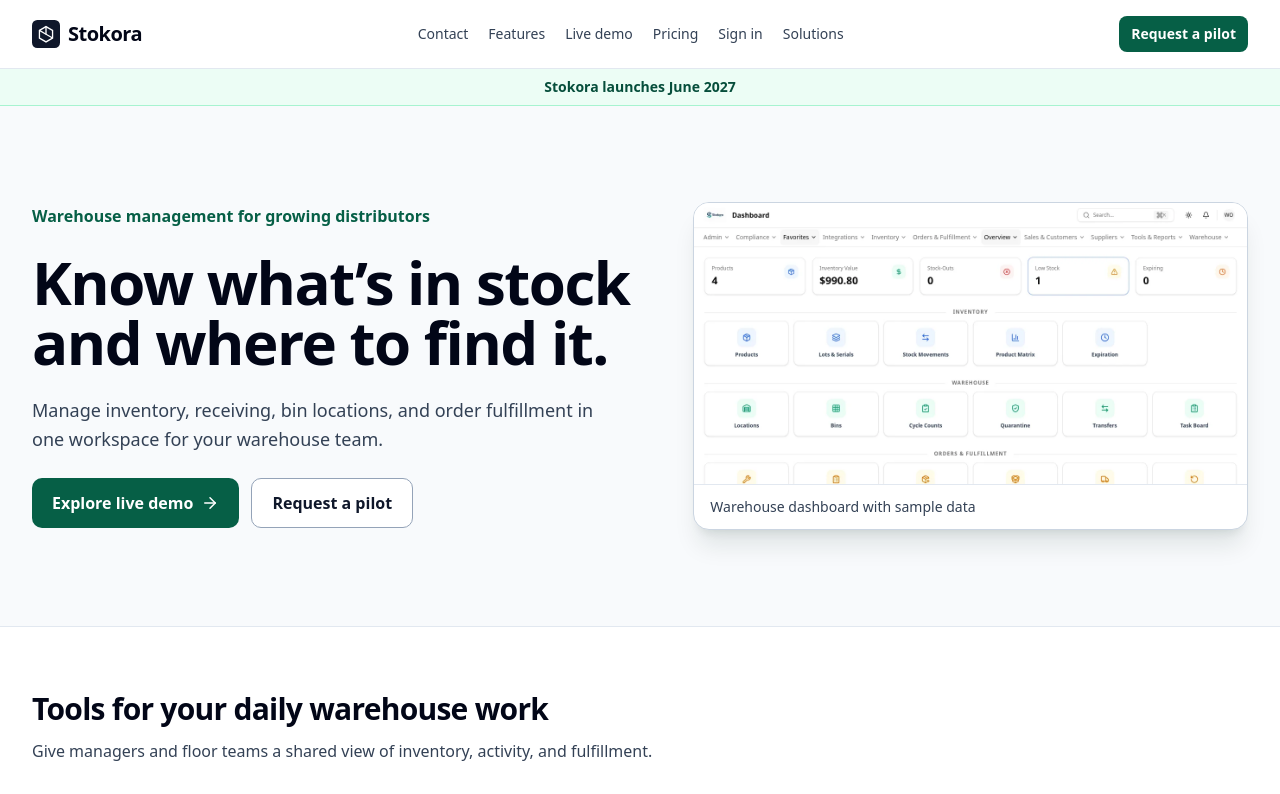
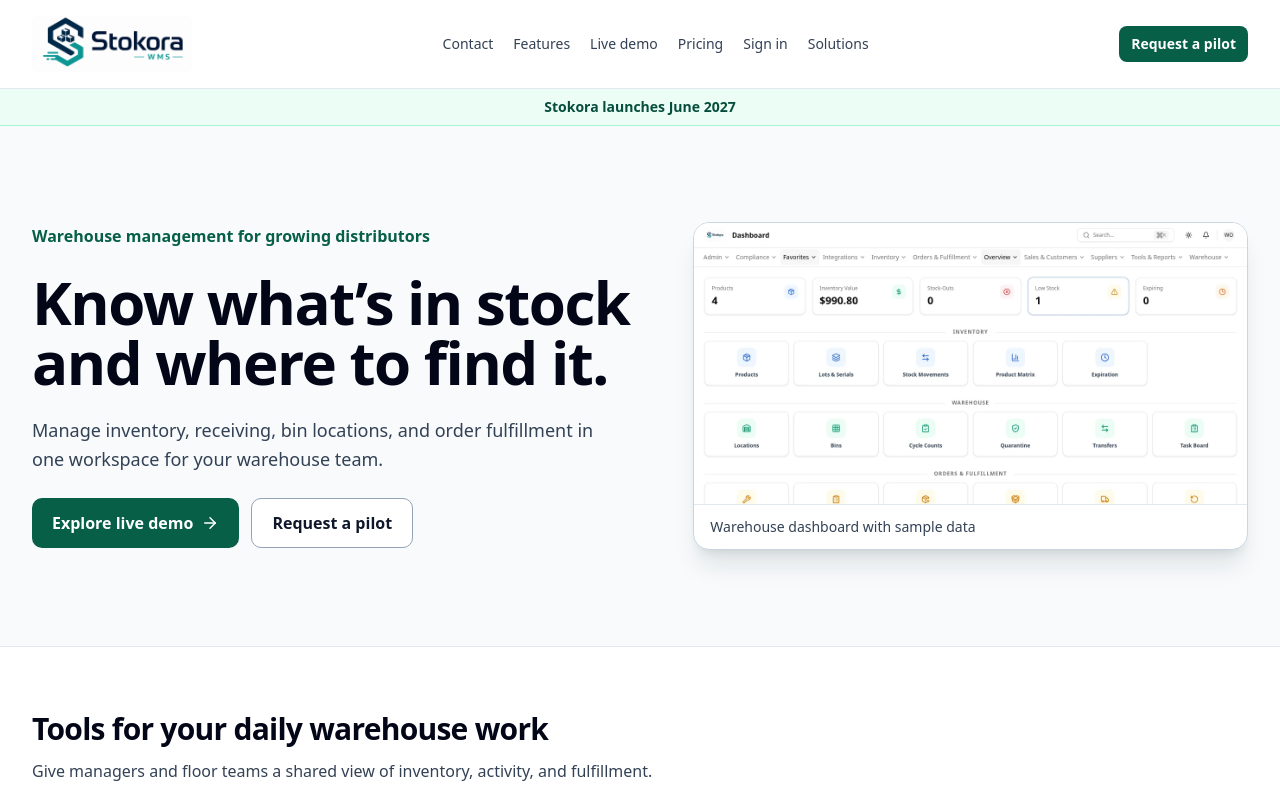
Before and after one commit to Phocas88/medtrack, a Next.js app: page / in a window 1280 px wide. Shown: the top 794 px of the page. Built offline with nearby package versions, Linux system fonts and the light colour scheme; no server answers.

Commit message:
Restore the Stokora wordmark in the public header

```diff
--- a/src/components/layout/public-header.tsx
+++ b/src/components/layout/public-header.tsx
@@ -15,8 +15,15 @@ export function PublicHeader({ currentPath, controls }: { currentPath?: string;
   return (
     <header className="border-b border-slate-200 bg-white text-slate-950">
       <div className="mx-auto flex max-w-7xl flex-wrap items-center justify-between gap-x-5 gap-y-3 px-5 py-4 lg:px-8">
-        <Link href="/" className="flex items-center gap-2 text-xl font-semibold tracking-tight">
-          <Image src="/icon.svg" alt="" width={28} height={28} /> Stokora
+        <Link href="/" aria-label="Stokora" className="flex h-12 w-36 shrink-0 items-center justify-center overflow-hidden rounded-sm focus-visible:outline focus-visible:outline-2 focus-visible:outline-offset-2 sm:h-14 sm:w-40">
+          <Image
+            src="/stokora-logo.png"
+            alt="Stokora WMS"
+            width={1536}
+            height={1024}
+            sizes="(min-width: 640px) 176px, 160px"
+            className="h-auto w-[110%] max-w-none shrink-0"
+          />
         </Link>
         <Link href="/#contact" className="order-2 rounded-md bg-emerald-800 px-3 py-2 text-sm font-semibold text-white hover:bg-emerald-900 lg:order-3">
           Request a pilot
```
